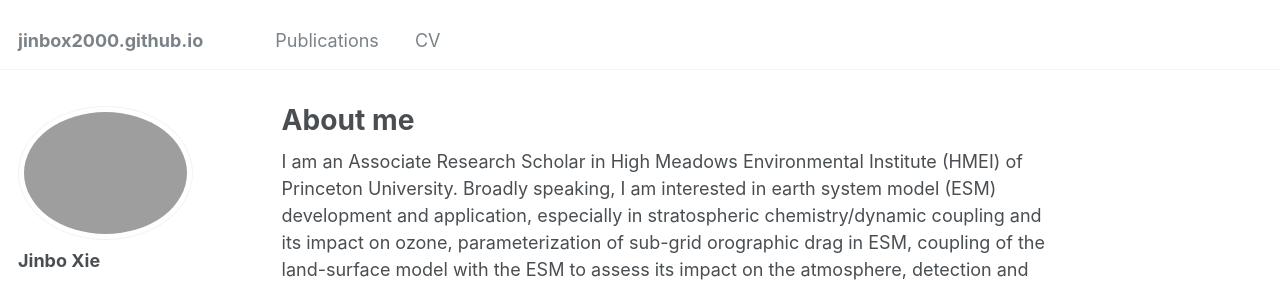
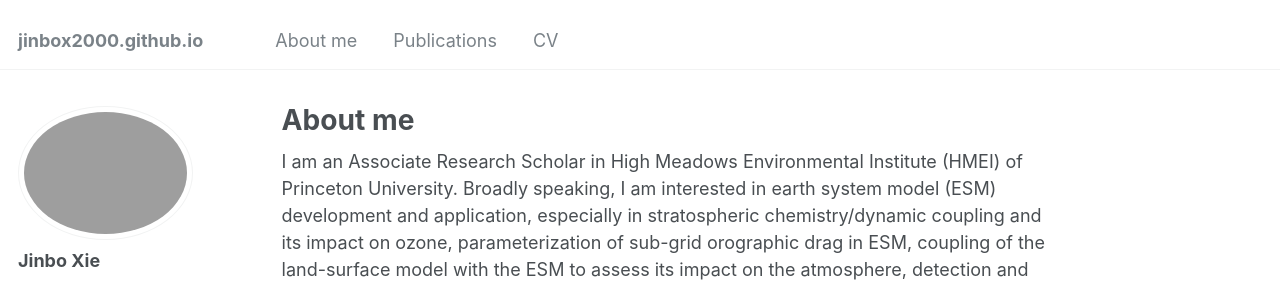
Before and after one commit to jinbox2000/jinbox2000.github.io, a Jekyll site: the page built from _pages/about.md, in a window 1280 px wide. Shown: the top 282 px of the page. Built offline with Jekyll 4.4.1, drawn with Linux system fonts in a browser that asks for light colours; some web fonts are replaced.

Commit message:
Update navigation.yml

```diff
--- a/_data/navigation.yml
+++ b/_data/navigation.yml
@@ -5,6 +5,9 @@
 # prevent it from being included in the site.
 
 main:
+  - title: "About me"
+    url: /pages/about.md
+
   - title: "Publications"
     url: /publications/
 
```
